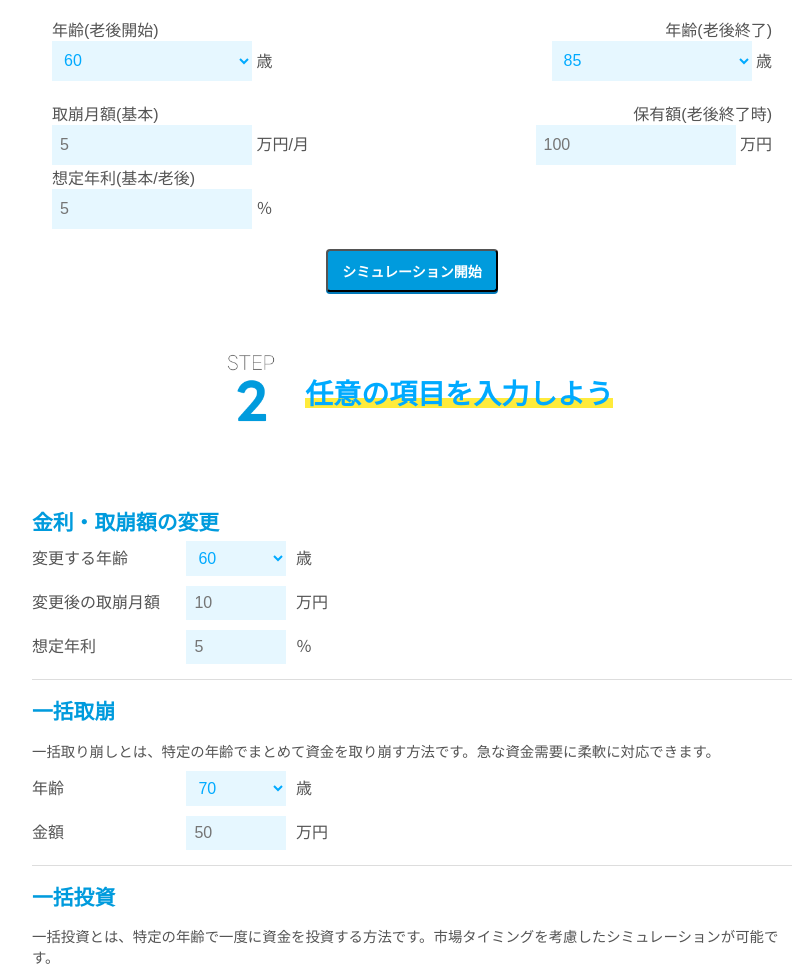
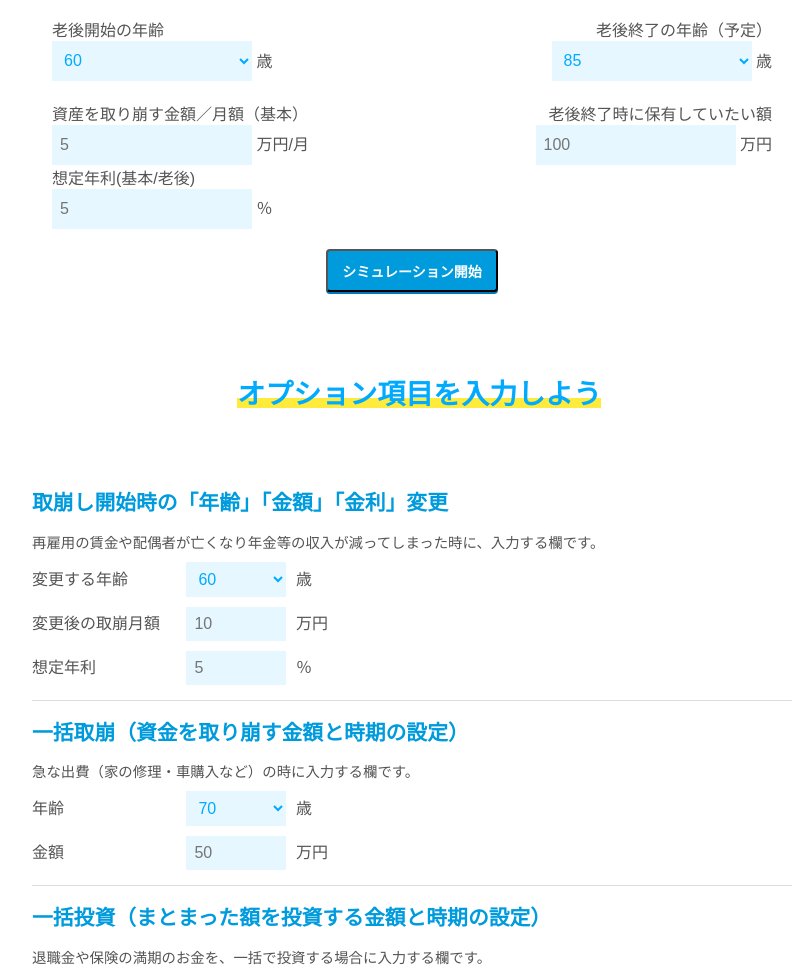
Before and after one commit to picpoly/simulator01, a plain HTML site: page index.html in a window 1280 px wide. Shown: the part 816-1786 px from the top of the page, without its empty margins (228-1037 px from the left). Drawn offline with nearby package versions, Linux system fonts and the light colour scheme; a web font is replaced by a local one.

Commit message:
update index.html

```diff
--- a/index.html
+++ b/index.html
@@ -314,7 +314,7 @@
 
     <!-- 結果エリア（上部） -->
     <div class="results">
-      <p>保有額(老後開始時): <span id="required-amount">0.00</span> 万円</p>
+      <p>老後開始時の保有額: <span id="required-amount">0.00</span> 万円</p>
 
       <!-- グラフエリア -->
       <div class="chart-container">
@@ -348,14 +348,14 @@
         <div class="input-overlay">
           <div class="row first-row">
             <div class="left-item">
-              <label for="retirement-start-age">年齢(老後開始)</label>
+              <label for="retirement-start-age">老後開始の年齢</label>
               <div class="input-wrapper">
                 <select id="retirement-start-age" required></select>
                 <span class="input-suffix">歳</span>
               </div>
             </div>
             <div class="right-item">
-              <label for="retirement-end-age">年齢(老後終了)</label>
+              <label for="retirement-end-age">老後終了の年齢（予定）</label>
               <div class="input-wrapper">
                 <select id="retirement-end-age" required></select>
                 <span class="input-suffix">歳</span>
@@ -364,14 +364,14 @@
           </div>
           <div class="row additional-row">
             <div class="left-item">
-              <label for="withdrawal-1">取崩月額(基本)</label>
+              <label for="withdrawal-1">資産を取り崩す金額／月額（基本）</label>
               <div class="input-wrapper">
                 <input type="number" id="withdrawal-1" placeholder="5" required>
                 <span class="input-suffix">万円/月</span>
               </div>
             </div>
             <div class="right-item">
-              <label for="final-assets">保有額(老後終了時)</label>
+              <label for="final-assets">老後終了時に保有していたい額</label>
               <div class="input-wrapper">
                 <input type="number" id="final-assets" placeholder="100" required>
                 <span class="input-suffix">万円</span>
@@ -397,15 +397,16 @@
     <!-- STEP2（画像挿入可能） -->
     <div class="step-container step2">
       <div class="step-indicator">
-        <img class="step-image" src="step2.png" alt="STEP 2">
+
       </div>
-      <div class="step-description">任意の項目を入力しよう</div>
+      <div class="step-description">オプション項目を入力しよう</div>
     </div>
 
     <!-- オプション入力エリア（カード削除版） -->
     <div class="inputs">
       <!-- 金利・取崩額の変更セクション -->
-      <h4>金利・取崩額の変更</h4>
+      <h4>取崩し開始時の「年齢」「金額」「金利」変更</h4>
+      <p>再雇用の賃金や配偶者が亡くなり年金等の収入が減ってしまった時に、入力する欄です。</p>
       <div class="field-group">
         <span class="field-label">変更する年齢</span>
         <select id="change-age" class="card-input"></select>
@@ -423,8 +424,8 @@
       </div>
       <hr>
       <!-- 一括取崩セクション -->
-      <h4>一括取崩</h4>
-      <p>一括取り崩しとは、特定の年齢でまとめて資金を取り崩す方法です。急な資金需要に柔軟に対応できます。</p>
+      <h4>一括取崩（資金を取り崩す金額と時期の設定）</h4>
+      <p>急な出費（家の修理・車購入など）の時に入力する欄です。</p>
       <div class="field-group">
         <span class="field-label">年齢</span>
         <select id="lump-withdrawal-age" class="card-input"></select>
@@ -437,8 +438,8 @@
       </div>
       <hr>
       <!-- 一括投資セクション -->
-      <h4>一括投資</h4>
-      <p>一括投資とは、特定の年齢で一度に資金を投資する方法です。市場タイミングを考慮したシミュレーションが可能です。</p>
+      <h4>一括投資（まとまった額を投資する金額と時期の設定）</h4>
+      <p>退職金や保険の満期のお金を、一括で投資する場合に入力する欄です。</p>
       <div class="field-group">
         <span class="field-label">年齢</span>
         <select id="lump-investment-age" class="card-input"></select>
```
Also changed, not shown: 1 other file.
